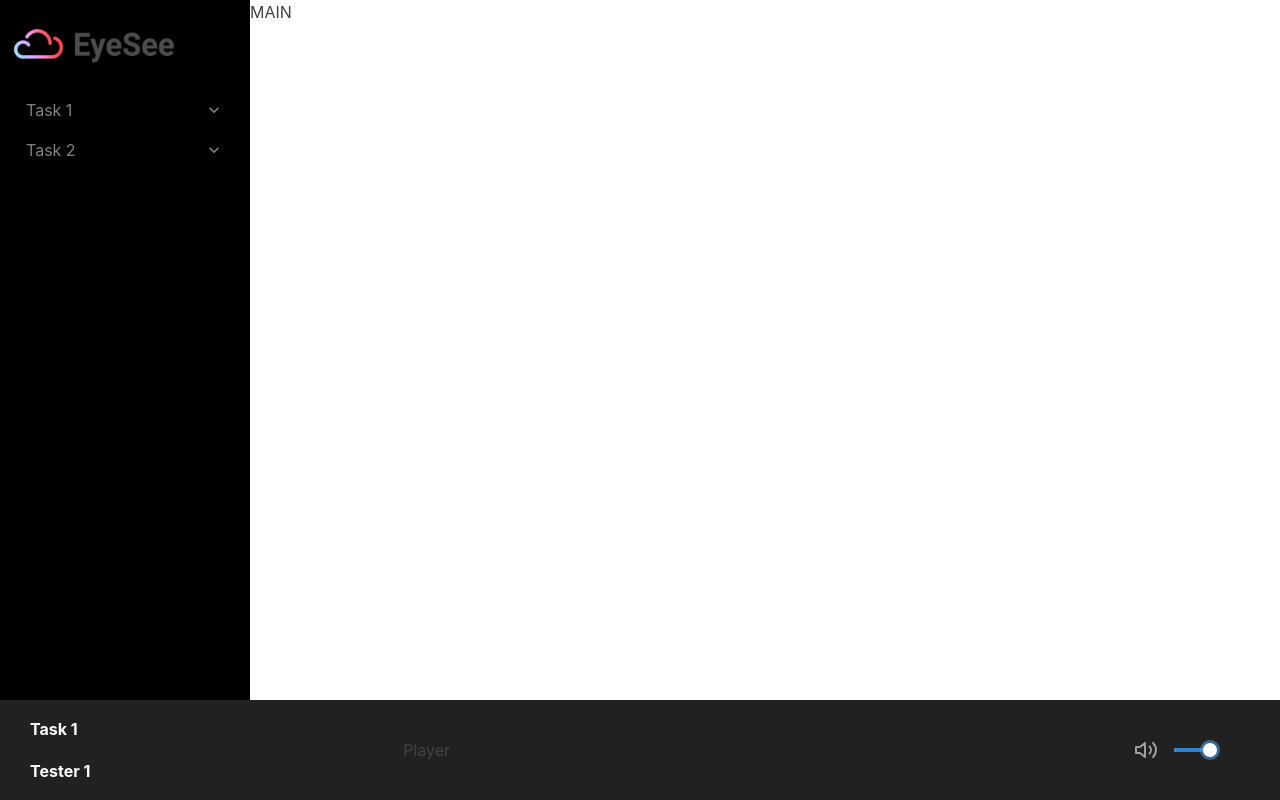
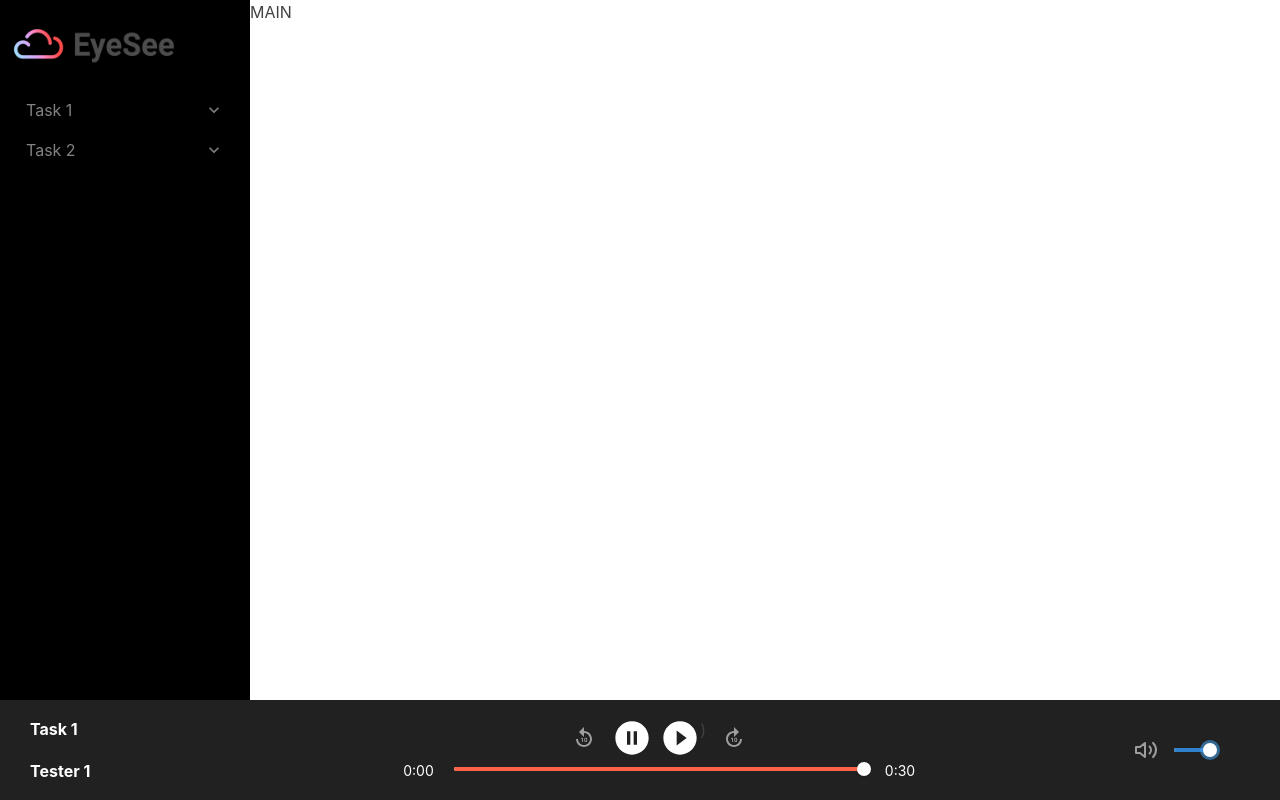
Before and after one commit to squaloIT/eyesee-fonis-app, a React (Create React App) app: page / in a window 1280 px wide. Built offline with nearby package versions, Linux system fonts and the light colour scheme.

Commit message:
feat: create player bar

```diff
--- /dev/null
+++ b/src/components/PlayerBar/Player.tsx
@@ -0,0 +1,78 @@
+import { Box, Center, Flex, Text } from "@chakra-ui/layout";
+import {
+  ButtonGroup,
+  IconButton,
+  Slider,
+  SliderFilledTrack,
+  SliderThumb,
+  SliderTrack,
+} from "@chakra-ui/react";
+import {
+  MdOutlinePauseCircleFilled,
+  MdOutlinePlayCircleFilled,
+  MdOutlineReplay10,
+  MdOutlineForward10,
+} from "react-icons/md";
+
+const Player = () => {
+  return (
+    <Center flexDirection="column">
+      <ButtonGroup>
+        <IconButton
+          aria-label="Previous"
+          variant="link"
+          outline="none"
+          fontSize="24px"
+          icon={<MdOutlineReplay10 />}
+        />
+        <IconButton
+          outline="none"
+          variant="link"
+          aria-label="previous"
+          fontSize="40px"
+          color="white"
+          icon={<MdOutlinePauseCircleFilled />}
+        />
+        <IconButton
+          outline="none"
+          variant="link"
+          aria-label="previous"
+          fontSize="40px"
+          color="white"
+          icon={<MdOutlinePlayCircleFilled />}
+        />
+        )
+        <IconButton
+          outline="none"
+          variant="link"
+          aria-label="Next"
+          fontSize="24px"
+          icon={<MdOutlineForward10 />}
+        />
+      </ButtonGroup>
+
+      <Flex width="100%" alignItems="center" color="white">
+        <Box width="10%">
+          <Text fontSize="sm">0:00</Text>
+        </Box>
+
+        <Box width="80%">
+          <Slider min={0} max={100} step={0.1} defaultValue={100}>
+            <SliderTrack>
+              <SliderFilledTrack bg="tomato" />
+            </SliderTrack>
+            <SliderThumb />
+          </Slider>
+        </Box>
+
+        <Box width="10%">
+          <Text fontSize="sm" textAlign="right">
+            0:30
+          </Text>
+        </Box>
+      </Flex>
+    </Center>
+  );
+};
+
+export default Player;
--- a/src/components/PlayerBar/PlayerBar.tsx
+++ b/src/components/PlayerBar/PlayerBar.tsx
@@ -7,6 +7,7 @@ import {
   SliderTrack,
 } from "@chakra-ui/react";
 import { FiVolume2 } from "react-icons/fi";
+import Player from "./Player";
 
 const PlayerBar = () => {
   return (
@@ -28,7 +29,9 @@ const PlayerBar = () => {
           </Text>
         </Flex>
 
-        <Box width="40%">Player</Box>
+        <Box width="40%">
+          <Player />
+        </Box>
 
         <Box width="12%" pr="30">
           <Flex alignItems="center" gap="2" pr="10">
```
